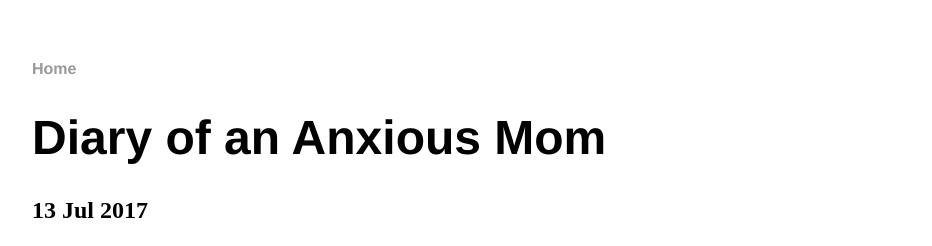
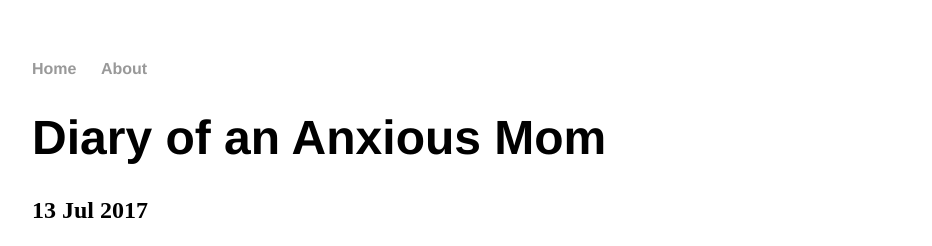
Before and after one commit to diaryofananxiousmom/diaryofananxiousmom.github.io, a Jekyll site: the page built from index.html, in a window 1280 px wide. Shown: the top 246 px of the page, without its empty margins (160-1092 px from the left). Built offline with Jekyll 4.4.1, drawn with Linux system fonts in a browser that asks for light colours.

Commit message:
Update default.html

```diff
--- a/_layouts/default.html
+++ b/_layouts/default.html
@@ -8,6 +8,7 @@
 		<nav>
     		<ul>
         		<li><a href="/">Home</a></li>
+			<li><a href="/about.html">About</a></li>
     		</ul>
 		</nav>
 		<div class="container">
```
